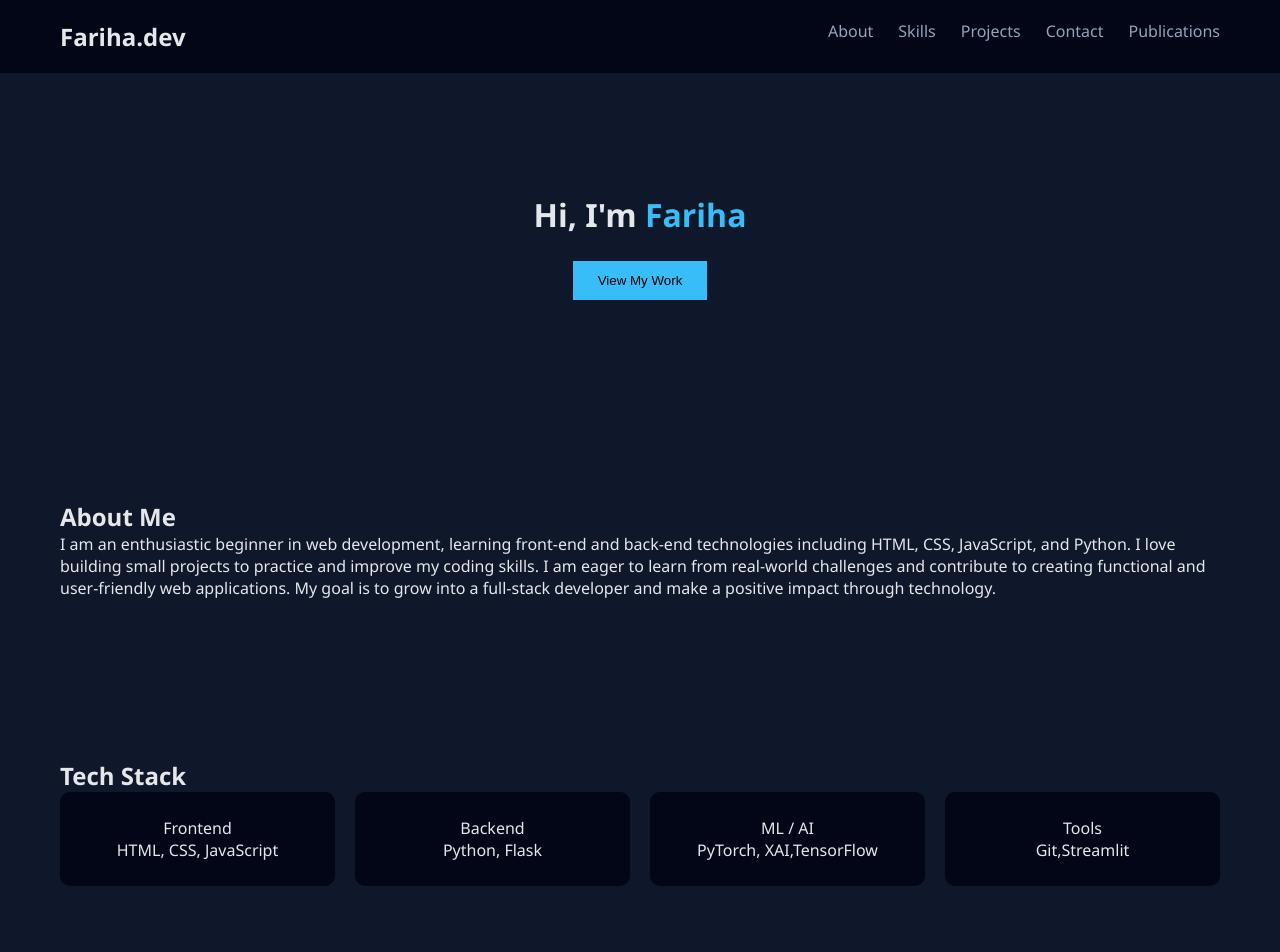
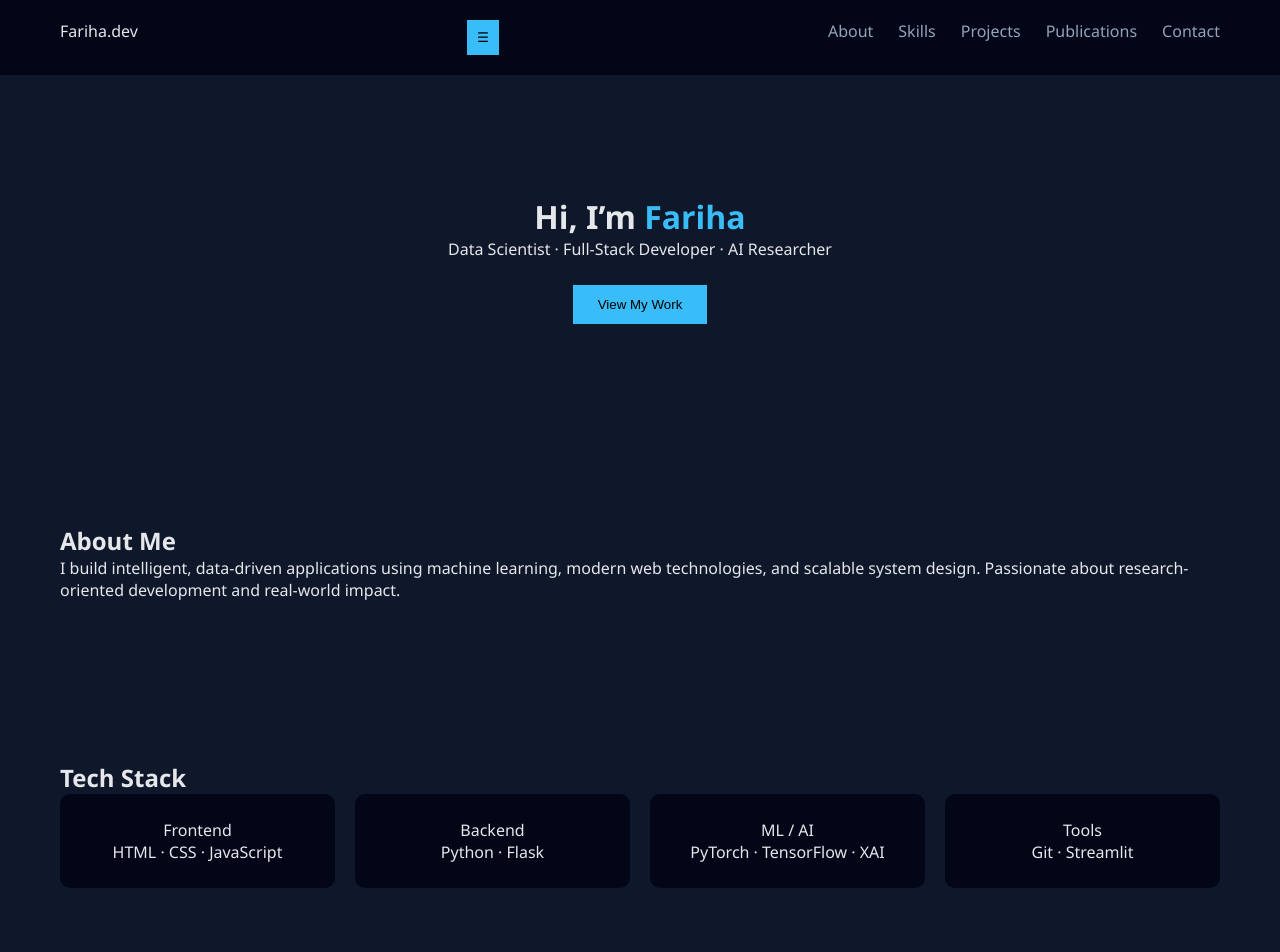
Before and after one commit to Faru-hello/portfolio, a plain HTML site: page index.html in a window 1280 px wide. Shown: the top 952 px of the page. Drawn offline with Linux system fonts and the light colour scheme.

Commit message:
Update index.html

```diff
--- a/index.html
+++ b/index.html
@@ -1,68 +1,74 @@
 <!DOCTYPE html>
 <html lang="en">
 <head>
-    <meta charset="UTF-8">
-    <title>Fariha | Full Stack Portfolio</title>
+    <meta charset="UTF-8" />
+    <title>Fariha | Portfolio</title>
+
+    <!-- REQUIRED for mobile responsiveness -->
+    <meta name="viewport" content="width=device-width, initial-scale=1.0">
+
     <link rel="stylesheet" href="style.css">
 </head>
 <body>
 
-<nav>
-    <h2>Fariha.dev</h2>
-    <ul>
+<!-- NAVBAR -->
+<nav class="navbar">
+    <div class="logo">Fariha<span>.dev</span></div>
+
+    <button class="menu-toggle" onclick="toggleMenu()">☰</button>
+
+    <ul class="nav-links" id="navLinks">
         <li><a href="#about">About</a></li>
         <li><a href="#skills">Skills</a></li>
         <li><a href="#projects">Projects</a></li>
+        <li><a href="#publications">Publications</a></li>
         <li><a href="#contact">Contact</a></li>
-        <li><a href="#publications">Publications</a></li>
-
     </ul>
 </nav>
 
+<!-- HERO -->
 <header class="hero">
-    <h1>Hi, I'm <span>Fariha</span></h1>
+    <h1>Hi, I’m <span>Fariha</span></h1>
+    <p>Data Scientist · Full-Stack Developer · AI Researcher</p>
     <button onclick="scrollToSection('projects')">View My Work</button>
 </header>
 
+<!-- ABOUT -->
 <section id="about">
     <h2>About Me</h2>
     <p>
-    I am an enthusiastic beginner in web development, learning front-end and back-end technologies including HTML, CSS, JavaScript, and Python.
-        I love building small projects to practice and improve my coding skills.
-        I am eager to learn from real-world challenges and contribute to creating functional and user-friendly web applications.
-        My goal is to grow into a full-stack developer and make a positive impact through technology.
+        I build intelligent, data-driven applications using machine learning,
+        modern web technologies, and scalable system design.
+        Passionate about research-oriented development and real-world impact.
     </p>
 </section>
 
+<!-- SKILLS -->
 <section id="skills">
     <h2>Tech Stack</h2>
     <div class="grid">
-        <div class="card">Frontend<br><span>HTML, CSS, JavaScript</span></div>
-        <div class="card">Backend<br><span>Python, Flask</span></div>
-        <div class="card">ML / AI<br><span>PyTorch, XAI,TensorFlow</span></div>
-        <div class="card">Tools<br><span>Git,Streamlit</span></div>
+        <div class="card">Frontend<br><span>HTML · CSS · JavaScript</span></div>
+        <div class="card">Backend<br><span>Python · Flask</span></div>
+        <div class="card">ML / AI<br><span>PyTorch · TensorFlow · XAI</span></div>
+        <div class="card">Tools<br><span>Git · Streamlit</span></div>
     </div>
 </section>
 
+<!-- PROJECTS -->
 <section id="projects">
     <h2>Projects</h2>
     <div id="project-list"></div>
 </section>
+
+<!-- PUBLICATIONS -->
 <section id="publications">
     <h2>Publications</h2>
 
     <div class="publication">
-        <h3>Explainable Machine-Learning Framework for Predicting Delivery Delays and Risk in Smart Supply Chains</h3>
+        <h3>Explainable ML Framework for Smart Supply Chains</h3>
         <p>
             <strong>K. F. Islam</strong> et al.<br>
-            <em>2025 International Conference on Quantum Photonics, Artificial Intelligence, and Networking (QPAIN)</em><br>
-            Rangpur, Bangladesh, 2025, pp. 1–6
-        </p>
-        <p>
-            DOI:
-            <a href="https://ieeexplore.ieee.org/document/11171898" target="_blank">
-                10.1109/QPAIN66474.2025.11171898
-            </a>
+            <em>QPAIN 2025, IEEE</em>
         </p>
         <a class="paper-btn"
            href="https://ieeexplore.ieee.org/document/11171898"
@@ -72,11 +78,12 @@
     </div>
 </section>
 
+<!-- CONTACT -->
 <section id="contact">
     <h2>Contact Me</h2>
     <form id="contact-form">
-        <input type="text" placeholder="Your Name" required>
-        <input type="email" placeholder="Your Email" required>
+        <input type="text" placeholder="Your Name" required />
+        <input type="email" placeholder="Your Email" required />
         <textarea placeholder="Your Message" required></textarea>
         <button type="submit">Send Message</button>
     </form>
@@ -84,7 +91,7 @@
 </section>
 
 <footer>
-    <p>© 2025 Me Fariha | Built like a product 🚀</p>
+    <p>© 2025 Fariha · Built like a product 🚀</p>
 </footer>
 
 <script src="script.js"></script>
```
